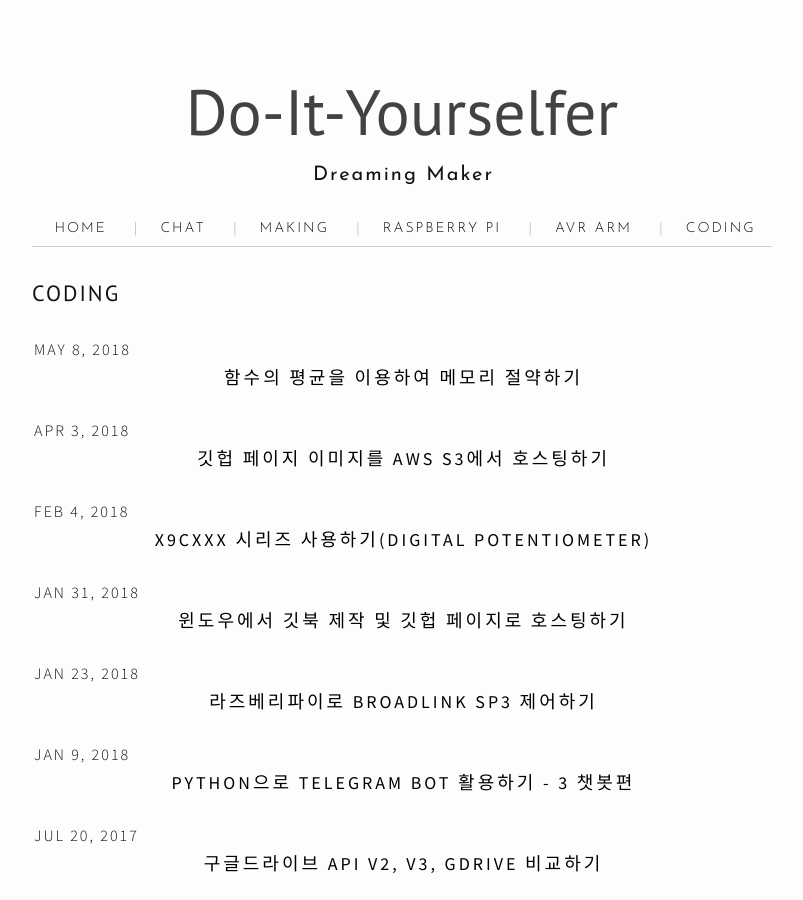
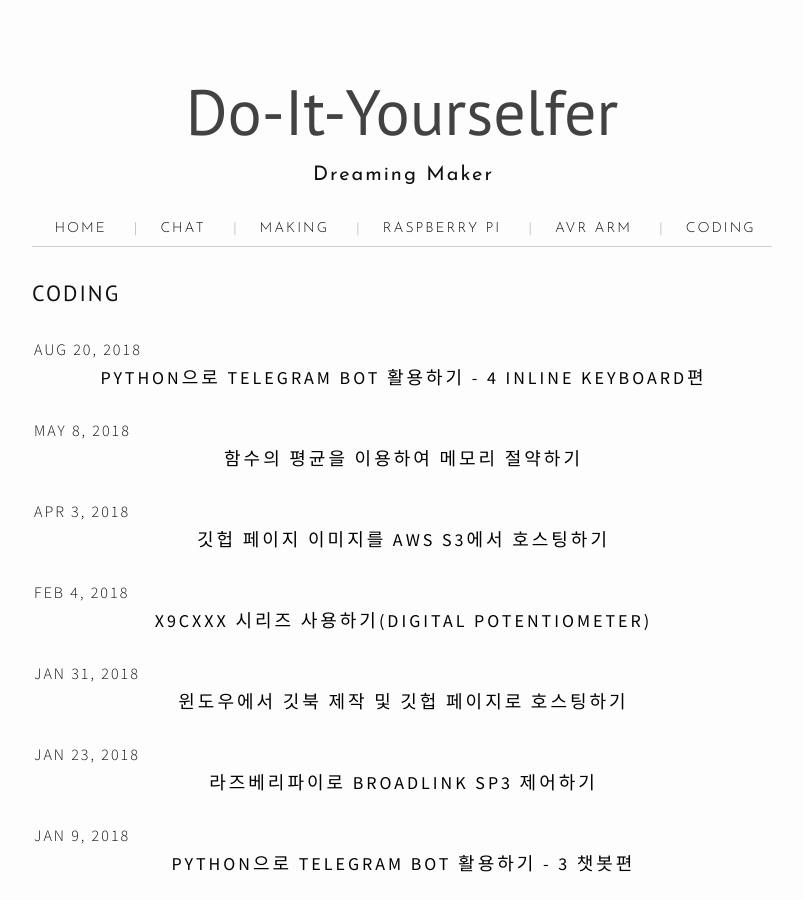
Before and after one commit to Bill-Park/bill-park.github.io, a Jekyll site: the page built from coding.md, in a window 1280 px wide and 900 px high. Shown: the whole window, without its empty margins (238-1041 px from the left). Built offline with Jekyll 4.4.1, drawn with Linux system fonts in a browser that asks for light colours; nearby versions of some CDN libraries; part of the change alters nothing that is shown.

Commit message:
add python telegram bot 4

```diff
--- a/_config.yml
+++ b/_config.yml
@@ -15,6 +15,6 @@ github_username:  Bill-Park
 paginate: 5
 img_url: "https://d2k4c07bmdw2ki.cloudfront.net"
 
-gems: [jekyll-paginate, kramdown]
+plugins: [jekyll-paginate, kramdown]
 # Build settings
 markdown: kramdown
--- /dev/null
+++ b/_posts/2018-08-20-python-telegram-bot-4.markdown
@@ -0,0 +1,183 @@
+---
+layout: post
+title:  "python으로 telegram bot 활용하기 - 4 Inline Keyboard편"
+categories: [coding]
+---
+
+텔레그램 봇 만들기 4편(Telegram bot - 4 Inline Keyboard)
+
+텔레그램 봇은 계속 업데이트됩니다.
+
+이번 시간에는 Inline Keyboard를 만들어 보도록 하겠습니다.
+
+[1편 기본 설정편 바로가기]({{ site.url }}/coding/2016/12/08/python-telegram-bot-1.html)
+
+[2편 채널편 바로가기]({{ site.url }}/coding/2016/12/11/python-telegram-bot-2.html)
+
+[3편 챗봇편 바로가기]({{ site.url }}/coding/2018/01/09/python-telegram-bot-3.html)
+
+Inline Keyboard는 선택지를 보여줌으로써 쉽게 선택할 수 있습니다.
+
+### 1. Inline Keyboard 만들기
+
+**/get** 커맨드를 보내면 on,off로 응답하는 형태입니다.
+
+~~~
+from telegram.ext import Updater, CommandHandler, CallbackQueryHandler
+from telegram import InlineKeyboardButton, InlineKeyboardMarkup
+
+my_token = 'token'
+
+updater = Updater(my_token)
+
+def build_menu(buttons, n_cols, header_buttons=None, footer_buttons=None):
+    menu = [buttons[i:i + n_cols] for i in range(0, len(buttons), n_cols)]
+    if header_buttons:
+        menu.insert(0, header_buttons)
+    if footer_buttons:
+        menu.append(footer_buttons)
+    return menu
+
+def get_command(bot, update):
+    print("get")
+    show_list = []
+    show_list.append(InlineKeyboardButton("on", callback_data="on")) # add on button
+    show_list.append(InlineKeyboardButton("off", callback_data="off")) # add off button
+    show_list.append(InlineKeyboardButton("cancel", callback_data="cancel")) # add cancel button
+    show_markup = InlineKeyboardMarkup(build_menu(show_list, len(show_list) - 1)) # make markup
+
+    update.message.reply_text("원하는 값을 선택하세요", reply_markup=show_markup)
+
+get_handler = CommandHandler('get', get_command)
+updater.dispatcher.add_handler(get_handler)
+
+updater.start_polling(timeout=1, clean=True)
+updater.idle()
+~~~
+
+**/get** 커맨드를 보내면 아래와 같이 응답합니다.
+
+![]({{ site.img_url }}/telegram/23.png)
+
+### 2. callback 추가하기
+
+Inline Keyboard만 있을 경우 버튼을 눌러도 아무런 응답이 없습니다.
+
+응답을 위해 callback 추가해 주어야 합니다.
+
+~~~
+def get_command(bot, update):
+    print("get")
+    show_list = []
+    show_list.append(InlineKeyboardButton("on", callback_data="on")) # add on button
+    show_list.append(InlineKeyboardButton("off", callback_data="off")) # add off button
+    show_list.append(InlineKeyboardButton("cancel", callback_data="cancel")) # add cancel button
+    show_markup = InlineKeyboardMarkup(build_menu(show_list, len(show_list) - 1)) # make markup
+
+    update.message.reply_text("원하는 값을 선택하세요", reply_markup=show_markup)
+
+def callback_get(bot, update):
+    print("callback")
+    bot.edit_message_text(text="{}이(가) 선택되었습니다".format(update.callback_query.data),
+                              chat_id=update.callback_query.message.chat_id, message_id=update.callback_query.message.message_id)
+
+get_handler = CommandHandler('get', get_command)
+updater.dispatcher.add_handler(get_handler)
+updater.dispatcher.add_handler(CallbackQueryHandler(callback_get))
+~~~
+
+**/get** 커맨드를 보낸 후 on을 선택하면 다음과 같이 나옵니다.
+
+![]({{ site.img_url }}/telegram/24.png)
+
+### 3. 여러개의 callback 사용하기
+
+callback이 한번만에 끝나면 좋지만 아닌 경우도 많습니다.
+
+이를 해결하기 위해 InlineKeyboardButton 함수를 보면 callback_data 라는 변수가 있습니다.
+
+callback시 돌아오는 데이터로 보여지는 버튼의 이름과 다를 수 있습니다.
+
+update.callback_query.data로 접근할 수 있습니다.
+
+**,(콤마)**로 callback data를 구분하여 지속적으로 저장하고, 새로운 callback이 있을 때 마다 추가합니다.
+
+**build_button** 이라는 함수를 만들어 주었습니다.
+
+~~~
+def build_button(text_list, callback_header = "") : # make button list
+    button_list = []
+    text_header = callback_header
+    if callback_header != "" :
+        text_header += ","
+
+    for text in text_list :
+        button_list.append(InlineKeyboardButton(text, callback_data=text_header + text))
+
+    return button_list
+
+def get_command(bot, update):
+    print("get")
+    button_list = build_button(["on", "off", "cancel"]) # make button list
+    show_markup = InlineKeyboardMarkup(build_menu(button_list, len(button_list) - 1)) # make markup
+    update.message.reply_text("원하는 값을 선택하세요", reply_markup=show_markup) # reply text with markup
+
+def callback_get(bot, update):
+    data_selected = update.callback_query.data
+    print("callback : ", data_selected)
+    if len(data_selected.split(",")) == 1 :
+        button_list = build_button(["1", "2", "3", "cancel"], data_selected)
+        show_markup = InlineKeyboardMarkup(build_menu(button_list, len(button_list) - 1))
+        bot.edit_message_text(text="상태를 선택해 주세요.",
+                              chat_id=update.callback_query.message.chat_id,
+                              message_id=update.callback_query.message.message_id,
+                              reply_markup=show_markup)
+
+    elif len(data_selected.split(",")) == 2 :
+        bot.edit_message_text(text="{}이(가) 선택되었습니다".format(update.callback_query.data),
+                              chat_id=update.callback_query.message.chat_id,
+                              message_id=update.callback_query.message.message_id)
+~~~
+
+선택한 값이 누적되어 나오는 것을 볼 수 있습니다.
+
+![]({{ site.img_url }}/telegram/25.png)
+
+### 4. cancel 추가하기
+
+cancel 버튼은 계속 있었지만 cancel처럼 동작하지 않았습니다.
+
+cancel을 cancel답게 해보겠습니다.
+
+~~~
+def callback_get(bot, update):
+    data_selected = update.callback_query.data
+    print("callback : ", data_selected)
+    if data_selected.find("cancel") != -1 :
+        bot.edit_message_text(text="취소하였습니다.",
+                              chat_id=update.callback_query.message.chat_id,
+                              message_id=update.callback_query.message.message_id)
+        return
+
+    if len(data_selected.split(",")) == 1 :
+        button_list = build_button(["1", "2", "3", "cancel"], data_selected)
+        show_markup = InlineKeyboardMarkup(build_menu(button_list, len(button_list) - 1))
+        bot.edit_message_text(text="상태를 선택해 주세요.",
+                              chat_id=update.callback_query.message.chat_id,
+                              message_id=update.callback_query.message.message_id,
+                              reply_markup=show_markup)
+
+    elif len(data_selected.split(",")) == 2 :
+        bot.edit_message_text(text="{}이(가) 선택되었습니다".format(update.callback_query.data),
+                              chat_id=update.callback_query.message.chat_id,
+                              message_id=update.callback_query.message.message_id)
+~~~
+
+callback_query.data를 참조하여 **cancel**이 있으면 함수를 종료합니다.
+
+![]({{ site.img_url }}/telegram/26.png)
+
+
+이상으로 **Inline Keyboard**편을 마치도록 하겠습니다.
+
+감사합니다.
```
